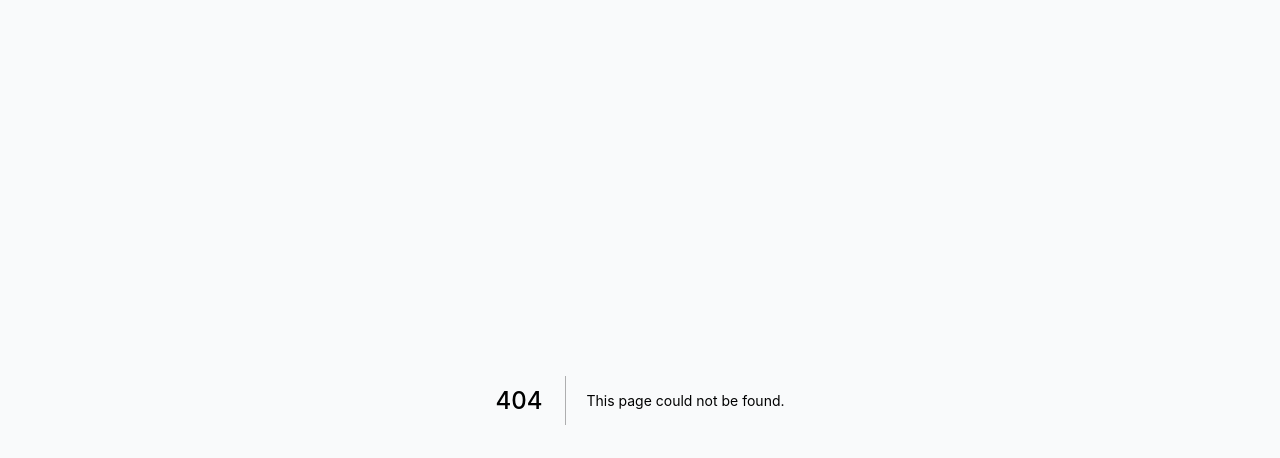
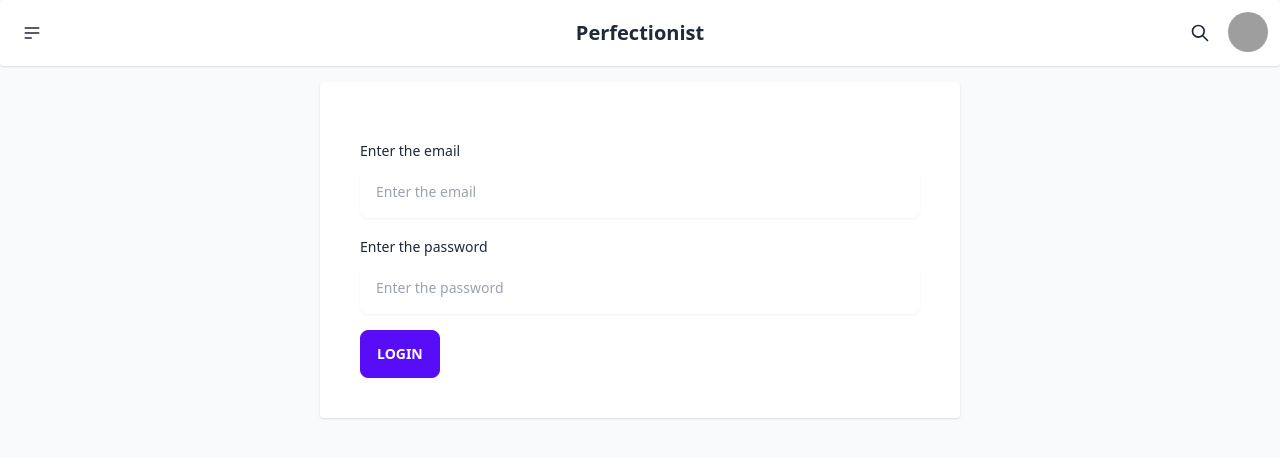
Before and after one commit to amitavroy/perfectionist, a Next.js app: page /user/login in a window 1280 px wide. Before the commit this address had no page. Shown: the top 458 px of the page. Built offline with nearby package versions, Linux system fonts and the light colour scheme; grey boxes are pictures that could not be loaded.

Commit message:
Added the login form and the redirection logic

```diff
--- /dev/null
+++ b/components/Forms/LoginForm/index.tsx
@@ -0,0 +1,77 @@
+import { Field, Form, Formik, FormikHelpers } from "formik";
+import Cookies from "js-cookie";
+import { useRouter } from "next/router";
+import HttpService from "../../../services/http.services";
+import { FormElement } from "../../commons/FormElement";
+
+interface IValues {
+  email: string;
+  password: string;
+}
+
+export const LoginForm = () => {
+  const router = useRouter();
+  const initialValues: IValues = {
+    email: "",
+    password: "",
+  };
+  const onFormSubmit = async (
+    values: IValues,
+    { setSubmitting, resetForm }: FormikHelpers<IValues>
+  ) => {
+    const postData = {
+      email: values.email,
+      password: values.password,
+      device_name: "web",
+    };
+    try {
+      const resp = await HttpService.post("login", postData);
+      if (resp.status === 200) {
+        Cookies.set("token", resp.data.token);
+        resetForm();
+        router.push("/");
+      }
+    } catch (error) {}
+  };
+  return (
+    <Formik initialValues={initialValues} onSubmit={onFormSubmit}>
+      {({ errors, touched }) => (
+        <Form>
+          <FormElement
+            name="email"
+            label="Enter the email"
+            errors={errors}
+            touched={touched}
+          >
+            <Field
+              id="email"
+              name="email"
+              placeholder="Enter the email"
+              className="w-full p-4 pr-12 text-sm border-gray-200 rounded-lg shadow-sm"
+            />
+          </FormElement>
+
+          <FormElement
+            name="password"
+            label="Enter the password"
+            errors={errors}
+            touched={touched}
+          >
+            <Field
+              id="password"
+              name="password"
+              placeholder="Enter the password"
+              className="w-full p-4 pr-12 text-sm border-gray-200 rounded-lg shadow-sm"
+              type="password"
+            />
+          </FormElement>
+          <div className="mt-4">
+            <button className="btn btn-primary" type="submit">
+              Login
+            </button>
+          </div>
+        </Form>
+      )}
+    </Formik>
+  );
+};
--- a/components/TopNav/index.tsx
+++ b/components/TopNav/index.tsx
@@ -72,10 +72,12 @@ export const TopNav = () => {
             className="menu menu-compact dropdown-content mt-3 p-2 shadow bg-base-100 rounded-box w-52"
           >
             <li>
-              <a className="justify-between">
-                Profile
-                <span className="badge">New</span>
-              </a>
+              <Link href={"/user/login"}>
+                <a className="justify-between">
+                  Profile
+                  <span className="badge">New</span>
+                </a>
+              </Link>
             </li>
             <li>
               <a>Settings</a>
--- a/pages/_app.tsx
+++ b/pages/_app.tsx
@@ -1,7 +1,18 @@
 import "../styles/globals.css";
 import type { AppProps } from "next/app";
+import { useEffect } from "react";
+import Cookies from "js-cookie";
+import { useRouter } from "next/router";
 
 function MyApp({ Component, pageProps }: AppProps) {
+  const router = useRouter();
+  useEffect(() => {
+    const guestRoutes = ["/user/login"];
+    if (!guestRoutes.includes(router.pathname)) {
+      const token = Cookies.get("token");
+      (!token || token == "") && router.push("/user/login");
+    }
+  }, [router]);
   return <Component {...pageProps} />;
 }
 
--- /dev/null
+++ b/pages/user/login/index.tsx
@@ -0,0 +1,17 @@
+import { Card } from "../../../components/commons/Card";
+import { LoginForm } from "../../../components/Forms/LoginForm";
+import { Layout } from "../../../components/Layout";
+
+const LoginPage = () => {
+  return (
+    <Layout pageTitle="Login to Perfectionist">
+      <div className="mx-auto w-1/2">
+        <Card>
+          <LoginForm />
+        </Card>
+      </div>
+    </Layout>
+  );
+};
+
+export default LoginPage;
--- a/services/http.services.ts
+++ b/services/http.services.ts
@@ -1,6 +1,5 @@
 import axios from "axios";
 import Cookies from "js-cookie";
-import { config } from "process";
 
 class HttpService {
   private static api = () => {
```
